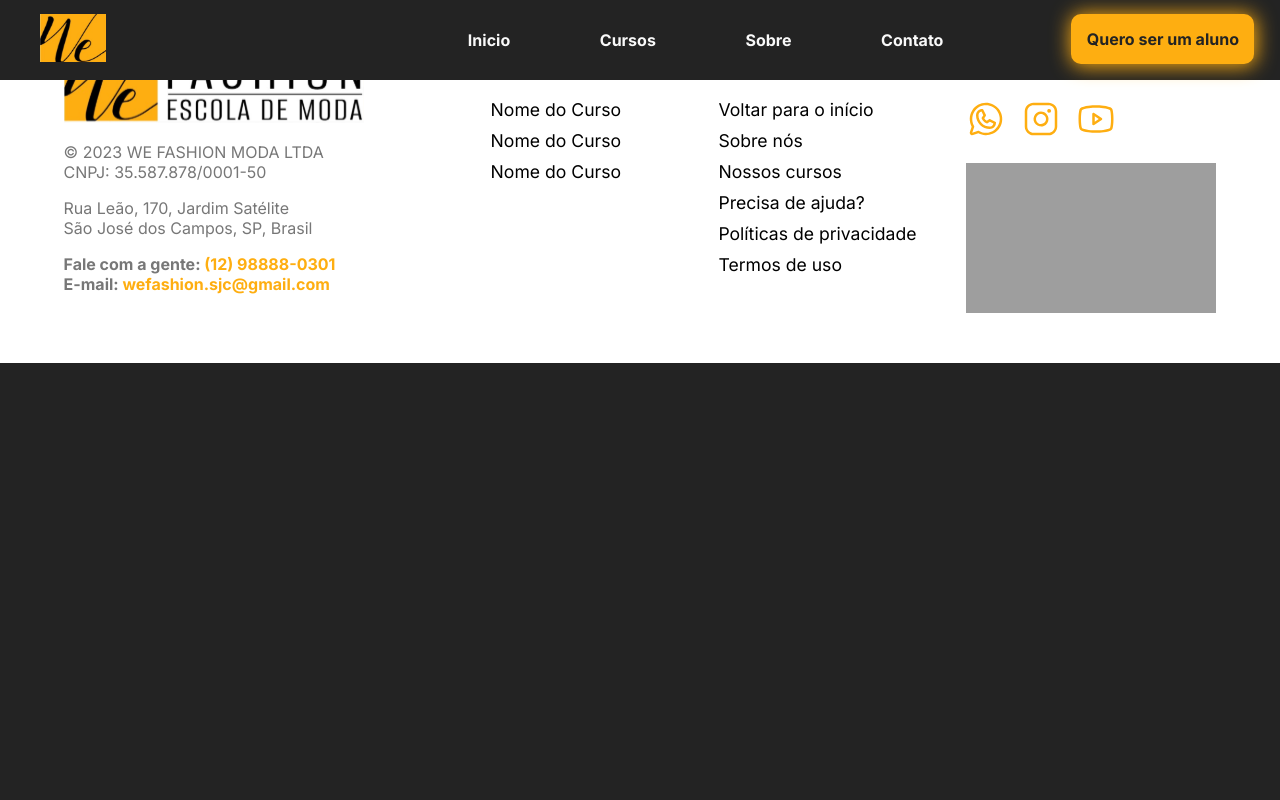
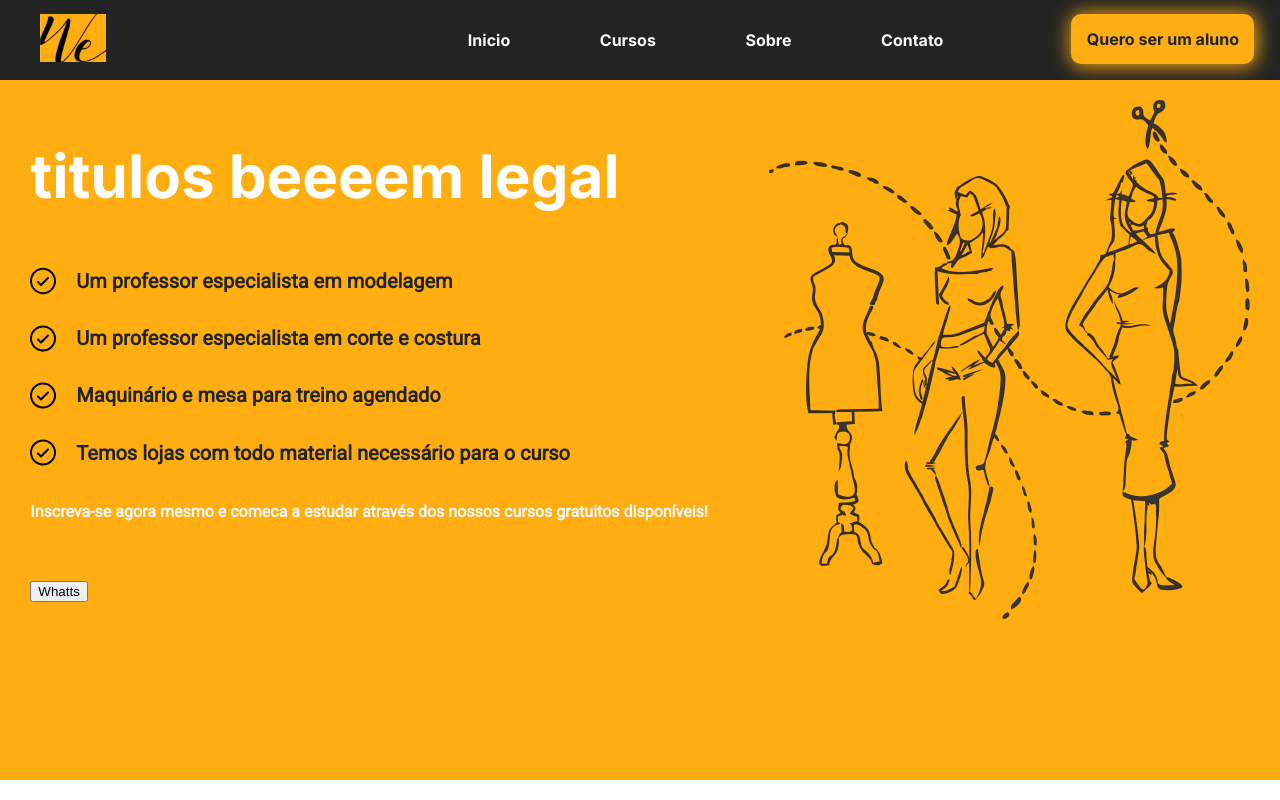
Before and after one commit to eliasacneto/web-wefashion, a React (Vite) app: page / in a window 1280 px wide. Shown: the top 800 px of the page. Built offline with nearby package versions, Linux system fonts and the light colour scheme; grey boxes are pictures that could not be loaded.

Commit message:
feat: creating benefits components and sass

```diff
--- a/src/App.jsx
+++ b/src/App.jsx
@@ -1,3 +1,4 @@
+import Benefits from "./Components/Benefits/Benefits";
 import Navbar from "./Components/Navbar/Navbar";
 import Footer from "./views/Footer/Footer";
 
@@ -5,6 +6,7 @@ function App() {
   return (
     <>
       <Navbar />
+      <Benefits />
       <Footer />
     </>
   );
--- /dev/null
+++ b/src/Components/Benefits/Benefits.jsx
@@ -0,0 +1,37 @@
+import React from 'react'
+import yellowImg from './../../assets/WeFashion-img-yellow.svg'
+import iconCheck from './../../assets/icon-check.svg'
+import './Benefits.scss'
+
+const Benefits = () => {
+  return (
+    <div className='benefits'>
+        <div className='benefits__content'>
+            <h1>titulos beeeem legal</h1>
+            <div className='benefits__content-benefits'>
+                <img src={iconCheck} alt="" /> <h2>Um professor especialista em modelagem</h2>
+            </div>
+            <div className='benefits__content-benefits'>
+                <img src={iconCheck} alt="" /> <h2>Um professor especialista em corte e costura</h2>
+            </div>
+            <div className='benefits__content-benefits'>
+                <img src={iconCheck} alt="" /> <h2>Maquinário e mesa para treino agendado</h2>
+            </div>
+            <div className='benefits__content-benefits'>
+                <img src={iconCheck} alt="" /> <h2>Temos lojas com todo material necessário para o curso</h2>
+            </div>
+
+            <h4>Inscreva-se agora mesmo e comeca a estudar através dos nossos cursos gratuitos disponíveis!</h4>
+
+            <button className='btn-inscrever'> Whatts </button>
+        </div>
+
+        <div className='benefits__img'>
+            <img src={yellowImg} alt="Erro-img" />
+        </div>
+
+    </div>
+  )
+}
+
+export default Benefits
--- /dev/null
+++ b/src/Components/Benefits/Benefits.scss
@@ -0,0 +1,33 @@
+.benefits{
+    background-color: #FEAE11;
+    display: flex;
+    justify-content: space-around;
+    padding-top: 100px;
+    height: 85vh;
+
+    h1{
+        font-family: Inter;
+        font-size: 60px;
+        color: #FFFFFF;
+    }
+
+    h2{
+        font-family: Roboto;
+        font-size: 20px;
+        color: #232323;
+        margin-left: 20px;
+
+    }
+
+    h4{
+        font-family: Roboto;
+        font-size: 16px;
+        color: #F9F9F9;
+        height: 57px;
+    }
+
+
+   &__content-benefits{
+        display: flex;
+   }
+}
```
Also changed, not shown: src/assets/WeFashion-img-yellow.svg (added), src/assets/icon-check.svg (added).
